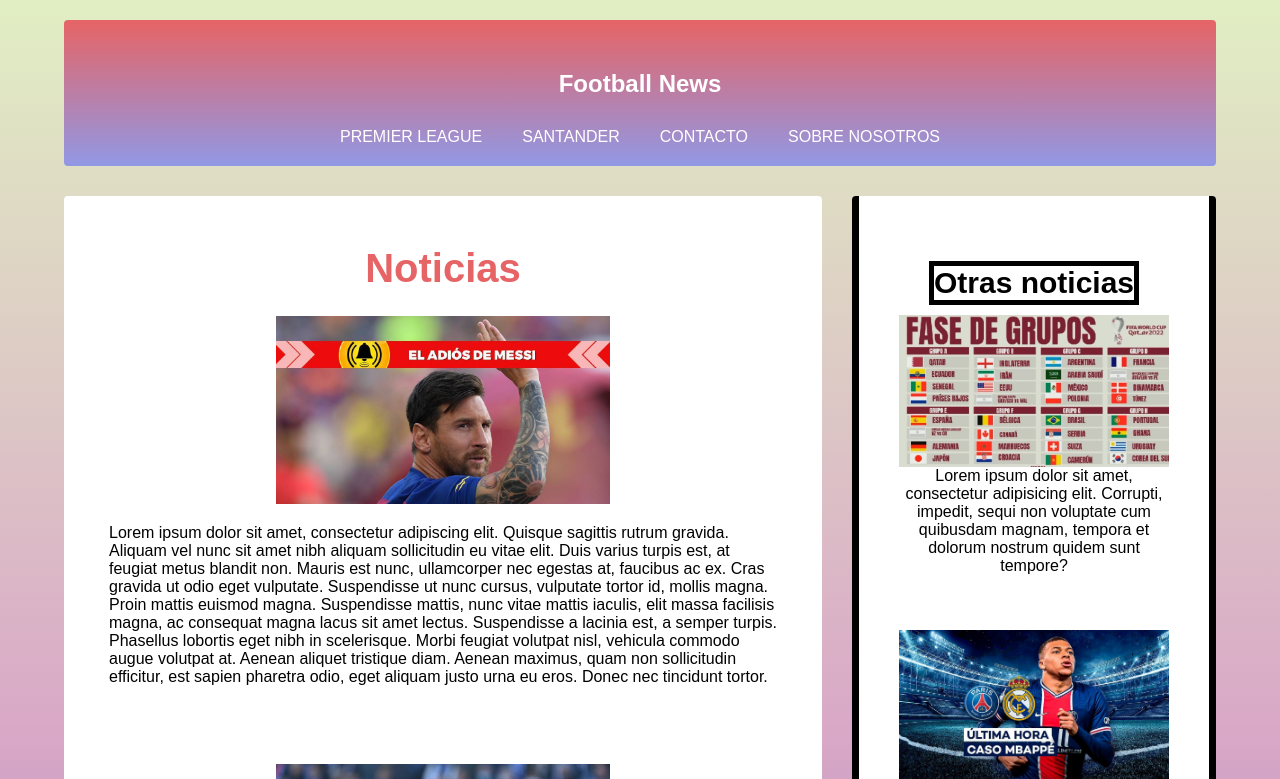
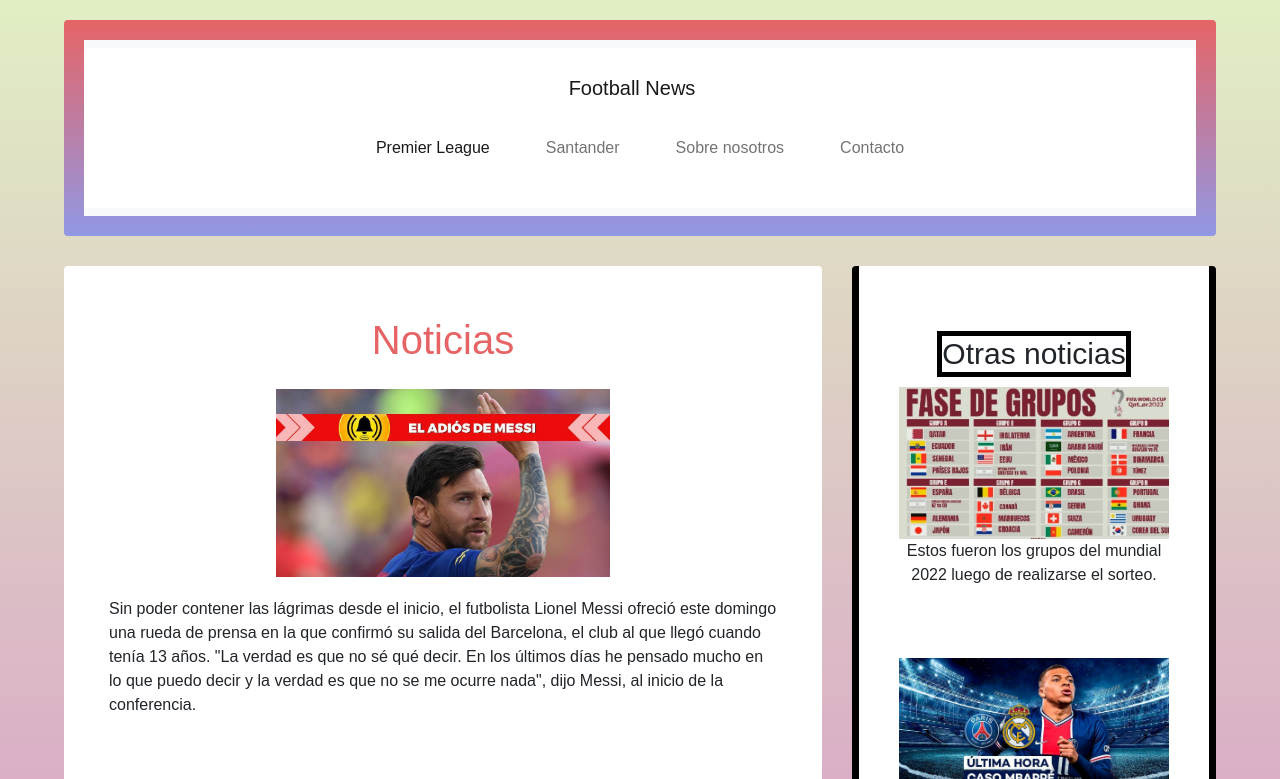
Before and after one commit to ManuelBM119/ultdesafio, a plain HTML site: page index.html in a window 1280 px wide. Shown: the top 779 px of the page. Drawn offline with nearby package versions, Linux system fonts and the light colour scheme; files that its build step writes are made by us from their sources.

Commit message:
Update index.html

```diff
--- a/index.html
+++ b/index.html
@@ -4,49 +4,56 @@
     <meta charset="UTF-8">
     <meta http-equiv="X-UA-Compatible" content="IE=edge">
     <meta name="viewport" content="width=device-width, initial-scale=1.0">
-    <link rel="stylesheet" href="main.css">
+
+	<!-- Meta Keywords -->
+	<meta name="Keywords" content="Football News , Diario deportivo ,noticias , tiempo real , noticias principales ">
+    <!-- Meta description -->
+	<meta name="description" content="En las noticias de portada de football news nos encargamos de poner las noticias principales en la actualidad. ">
+
+	<link href="https://cdn.jsdelivr.net/npm/bootstrap@5.1.3/dist/css/bootstrap.min.css" rel="stylesheet" integrity="sha384-1BmE4kWBq78iYhFldvKuhfTAU6auU8tT94WrHftjDbrCEXSU1oBoqyl2QvZ6jIW3" crossorigin="anonymous">
+
+
+    <link rel="stylesheet" href="../css/main.css">
 
     <script src="https://kit.fontawesome.com/9a71965660.js" crossorigin="anonymous"></script>
-    <title>Document</title>
+    <title>Football News || Portada</title>
 </head>
 <body>
 
     <!--Comienza sitio-->
 <div class="contenedor">
 
-	<header class="header">
-		<h2 class="titulo-header">Football News</h2>
+	<header class="header" >
 
-		<section class="refs">
+		<nav class="navbar navbar-expand-lg navbar-light bg-light">
+			<div class="container-fluid">
+			<a class="navbar-brand" href="#">Football News</a>
+			<button class="navbar-toggler" type="button" data-bs-toggle="collapse" data-bs-target="#navbarNavDropdown" aria-controls="navbarNavDropdown" aria-expanded="false" aria-label="Toggle navigation">
+				<span class="navbar-toggler-icon"></span>
+			</button>
+			<div class="collapse navbar-collapse" id="navbarNavDropdown">
+				<ul class="navbar-nav">
+				<li class="nav-item">
+					<a class="nav-link active" aria-current="page" href="../paginas/premierleague.html">Premier League</a>
+				</li>
+				<li class="nav-item">
+					<a class="nav-link" href="../paginas/santander.html">Santander</a>
+				</li>
+				<li class="nav-item">
+					<a class="nav-link" href="../paginas/sobrenosotros.html">Sobre nosotros</a>
+				</li>
+				<li class="nav-item">
+					<a class="nav-link" href="../paginas/contacto.html">Contacto</a>
+				</li>
+				</ul>
+			</div>
+			</div>
+		</nav>
 
-			<ul>
-				<li>
-					<a href="premierleague.html">Premier League</a>
-				</li>
-			</ul>
 
-			<ul>
-				<li>
-						<a href="santander.html">Santander</a>
 
-				</li>
-			</ul>
 
-			<ul>
-				<li>
-						<a href="contacto.html">Contacto</a>
 
-				</li>
-			</ul>
-
-			<ul>
-				<li>
-						<a href="sobrenosotros.html">sobre nosotros</a>
-
-				</li>
-			</ul>
-
-		</section>
 	</header>
 
 
@@ -55,16 +62,19 @@
 		<h2 class="titulo-main">Noticias</h2>
 		<img class="imgs-main" src="img/messi.jpg" alt="">
 		<p>
-			Lorem ipsum dolor sit amet, consectetur adipiscing elit. Quisque sagittis rutrum gravida. Aliquam vel nunc sit amet nibh aliquam sollicitudin eu vitae elit. Duis varius turpis est, at feugiat metus blandit non. Mauris est nunc, ullamcorper nec egestas at, faucibus ac ex. Cras gravida ut odio eget vulputate. Suspendisse ut nunc cursus, vulputate tortor id, mollis magna. Proin mattis euismod magna. Suspendisse mattis, nunc vitae mattis iaculis, elit massa facilisis magna, ac consequat magna lacus sit amet lectus. Suspendisse a lacinia est, a semper turpis. Phasellus lobortis eget nibh in scelerisque. Morbi feugiat volutpat nisl, vehicula commodo augue volutpat at. Aenean aliquet tristique diam. Aenean maximus, quam non sollicitudin efficitur, est sapien pharetra odio, eget aliquam justo urna eu eros. Donec nec tincidunt tortor.
+			Sin poder contener las lágrimas desde el inicio, el futbolista Lionel Messi ofreció este domingo una rueda de prensa en la que confirmó su salida del Barcelona, el club al que llegó cuando tenía 13 años.
+
+"La verdad es que no sé qué decir. En los últimos días he pensado mucho en lo que puedo decir y la verdad es que no se me ocurre nada", dijo Messi, al inicio de la conferencia.
 			<br><br>
 		</div>
 
 
 		<div class="contenido-info">
-		<img class="imgs-main" src="img/lewandowskichampions.jpg" alt="aubameyang">
+		<img class="imgs-main" src="../img/lewandowskichampions.jpg" alt="aubameyang">
 		<p>
-		Lorem ipsum dolor sit amet, consectetur adipisicing elit. Veniam voluptatum necessitatibus, magnam facere ab illo eum deserunt libero, corporis delectus incidunt voluptate minima vel ut,
-		autem dolor quos eius praesentium!
+			El futuro de Robert Lewandowski no está nada claro. Tiene un año más de contrato con el Bayern de Múnich, que desea renovarle. Pero el internacional está en la órbita de varios clubs, entre ellos el Barça, y en la entidad germana temen por la salida de su goleador.
+
+			Julian Nagelsmann, preparador del campeón de la Bundesliga, confía en que Lewandowski continúe su carrera en Múnich incluso más allá del 2023. "Siempre es bueno para el club tener seguridad en la planificación en todas las áreas de la vida. Me gustaría que lleguemos a un acuerdo con Lewandowski. Quiero que se amplíe su contrato. Lo he dicho al menos 50 veces, por supuesto que me gustaría que se quedara, nada ha cambiado esta semana. Ese es mi punto de vista", ha comentado el preparador en la previa del cruce contra el Mainz.
 
 		</p>
 		</div>
@@ -77,13 +87,13 @@
 		<div class="side-1">
 			<h3 class="h3-aside">Otras noticias</h3>
 
-		<img class="imgs-side" src="img/fase-grupo-mundial.jpg" alt="barcelona">
-		<p>Lorem ipsum dolor sit amet, consectetur adipisicing elit. Corrupti, impedit, sequi non voluptate cum quibusdam magnam, tempora et dolorum nostrum quidem sunt tempore? </p>
+		<img class="imgs-side" src="../img/fase-grupo-mundial.jpg" alt="barcelona">
+		<p> Estos fueron los grupos del mundial 2022 luego de realizarse el sorteo. </p>
 		</div>
 
 		<div class="side-2">
-			<img class="imgs-side" src="img/mbappe.jpeg" alt="barcelona">
-			<p>Lorem ipsum dolor sit amet consectetur adipisicing elit. Itaque aliquid, fugit eos deserunt neque, maxime iste, facere placeat odit veniam dolores voluptates? Quos labore commodi vel consequuntur unde natus quae.</p>
+			<img class="imgs-side" src="../img/mbappe.jpeg" alt="barcelona">
+			<p>Los abogados de Kylian Mbappé se quedaron perplejos cuando a mediados de marzo, tras la eliminación del Paris Saint-Germain de la Liga de Campeones en el Bernabéu, el Real Madrid les presentó la cuarta y última oferta formal para contratarlo: 180 millones en concepto de prima de fichaje, un salario de 40 millones de euros netos anuales, y el 50% de los beneficios derivados de su cesión de los derechos de imagen.</p>
 		</div>
 
 
@@ -117,11 +127,12 @@
 
 
 		</footer>
-	</footer>
+
 </div>
 
 
 
+<script src="https://cdn.jsdelivr.net/npm/bootstrap@5.1.3/dist/js/bootstrap.bundle.min.js" integrity="sha384-ka7Sk0Gln4gmtz2MlQnikT1wXgYsOg+OMhuP+IlRH9sENBO0LRn5q+8nbTov4+1p" crossorigin="anonymous"></script>
 
 </body>
 </html>
```
